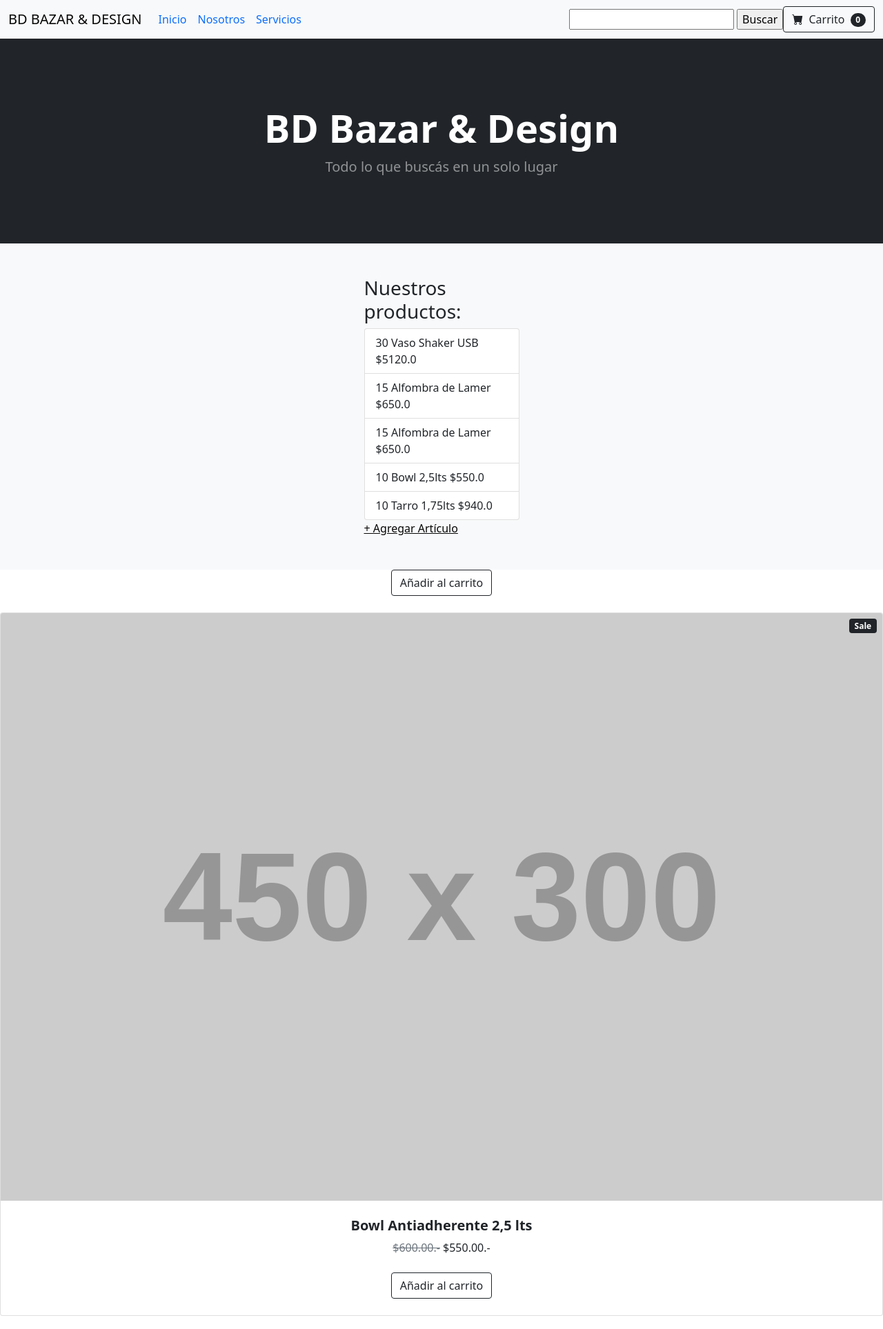
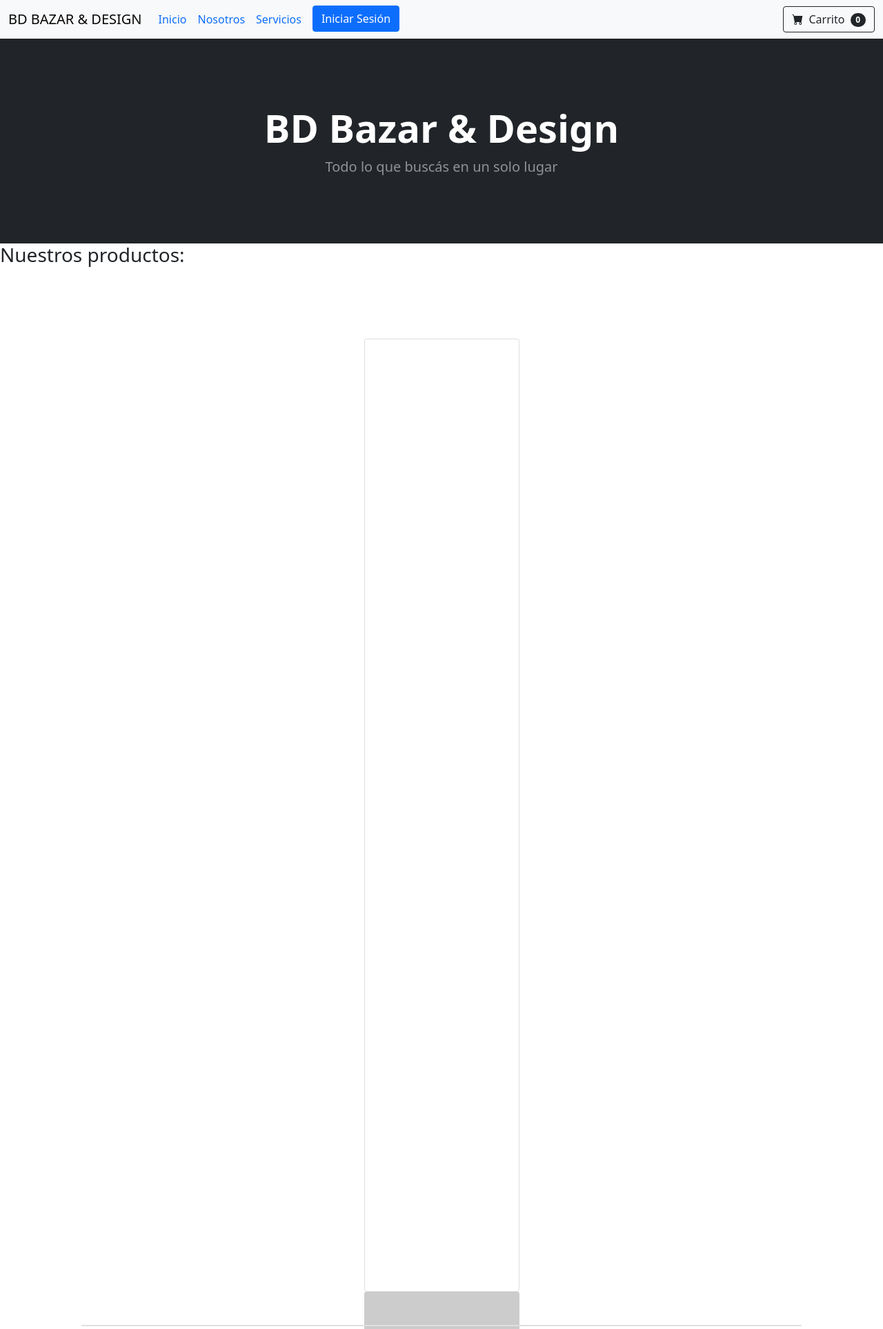
Before and after one commit to LucinaLP/Entrega1Laurens, a Django app: page /proyectobazarapp/ in a window 1280 px wide. Shown: the top 1927 px of the page at 69% size. Run offline with Django 4.2, Linux system fonts and the light colour scheme; data comes from the database, SQL or seed files in the repository; both versions use the stored data as it was after the commit; grey boxes labelled with a size stand in for pictures from a placeholder-image service; some libraries are stand-ins or nearby versions.

Commit message:
probando algunos estilos en index y agregando inicio de sesión

```diff
--- a/ProyectoBazar/ProyectoBazarApp/templates/ProyectoBazarApp/base.html
+++ b/ProyectoBazar/ProyectoBazarApp/templates/ProyectoBazarApp/base.html
@@ -34,15 +34,10 @@
                   <li class="nav-item">
                     <a class="nav-link active" aria-current="page" href="{% url 'servicios' %}">Servicios</a></li>
                   </li>
+                  <li class="nav-item">
+                    <a class="btn btn-primary mx-2" aria-current="page" href="{% url 'login' %}">Iniciar Sesión</a></li>
+                  </li>
                 </ul>
-                <form action="" method="post">
-                    {% csrf_token %}
-
-                    <input type="text" name="producto" id="">
-
-                    <input type="submit" value="Buscar">
-
-                </form>
 
                 <form class="d-flex">
                     <button class="btn btn-outline-dark" type="submit">
--- a/ProyectoBazar/ProyectoBazarApp/templates/ProyectoBazarApp/index.html
+++ b/ProyectoBazar/ProyectoBazarApp/templates/ProyectoBazarApp/index.html
@@ -17,65 +17,27 @@
             </div>
         </header>
         <!-- Section-->
-        <section class="bg-light py-5">
-            <div class="container px-5">
-                <div class="row gx-5 justify-content-center">
-                    <div class="col-lg-3">
-                        <h3>Nuestros productos:</h3>
-                        <ul class="list-group">
+        <h3>Nuestros productos:</h3>
+        <section class="py-5">
+            <div class="container px-4 px-lg-5 mt-5">
+                <div class="row gx-4 gx-lg-5 row-cols-2 row-cols-md-3 row-cols-xl-4 justify-content-center">
+                    <div class="col mb-5">
+                        <div class="card h-100"></div>
                             {% for articulo in articulos %}
-                                <li class="list-group-item d-flex justify-content-between align-items-jus">
-                                    {{articulo.cantidad}} {{articulo.producto}} ${{articulo.precio}}
-                                </li>
+                                    <!-- Product image -->
+                            <img class="card-img-top" src="https://dummyimage.com/450x300/dee2e6/6c757d.jpg" alt="..." />
+                            <!-- Product details-->
+                            <div class="card-body p-4">
+                                <div class="text-center">
+                                    <!-- Product name-->
+                                    <h5 class="fw-bolder">{{articulo.producto}}</h5>
+                                    <!-- Product color-->
+                                    {{articulo.color}}
+                                    <!-- Product price-->
+                                    ${{articulo.precio}}
+                                </div>
+                            </div>
                             {% endfor %}
-                        </ul>
-                        <a href="{% url 'crear_articulo' %}">+ Agregar Artículo</a>
-                    </div>
-                </div>
-            </div>
-        </section>
-
-                            <!-- Product image -->
-                            <!-- <img class="card-img-top" src="https://dummyimage.com/450x300/dee2e6/6c757d.jpg" alt="..." /> -->
-                            <!-- Product details-->
-                            <!-- <div class="card-body p-4">
-                                <div class="text-center"> -->
-                                    <!-- Product name-->
-                                    <!-- <h5 class="fw-bolder">Vaso Shaker USB</h5> -->
-                                    <!-- Product price-->
-                                    <!-- $5120.00.-
-                                </div>
-                            </div> -->
-                            <!-- Product actions-->
-                            <!-- <div class="card-footer p-4 pt-0 border-top-0 bg-transparent">
-                                <div class="text-center"><a class="btn btn-outline-dark mt-auto" href="#">Añadir al carrito</a></div>
-                            </div>
-                        </div>
-                    </div>
-                    <div class="col mb-5">
-                        <div class="card h-100"> -->
-                            <!-- Sale badge-->
-                            <!-- <div class="badge bg-dark text-white position-absolute" style="top: 0.5rem; right: 0.5rem">Sale</div> -->
-                            <!-- Product image-->
-                            <!-- <img class="card-img-top" src="https://dummyimage.com/450x300/dee2e6/6c757d.jpg" alt="..." /> -->
-                            <!-- Product details-->
-                            <!-- <div class="card-body p-4">
-                                <div class="text-center"> -->
-                                    <!-- Product name-->
-                                    <!-- <h5 class="fw-bolder">Alfombra de Lamer antiestrés</h5> -->
-                                    <!-- Product reviews-->
-                                    <!-- <div class="d-flex justify-content-center small text-warning mb-2">
-                                        <div class="bi-star-fill"></div>
-                                        <div class="bi-star-fill"></div>
-                                        <div class="bi-star-fill"></div>
-                                        <div class="bi-star-fill"></div>
-                                        <div class="bi-star-fill"></div>
-                                    </div> -->
-                                    <!-- Product price-->
-                                    <!-- <span class="text-muted text-decoration-line-through">$700.00.-</span>
-                                    $650.00.-
-                                </div>
-                            </div> -->
                             <!-- Product actions-->
                             <div class="card-footer p-4 pt-0 border-top-0 bg-transparent">
                                 <div class="text-center"><a class="btn btn-outline-dark mt-auto" href="#">Añadir al carrito</a></div>
@@ -84,51 +46,5 @@
                     </div>
                     <div class="col mb-5">
                         <div class="card h-100">
-                            <!-- Sale badge-->
-                            <div class="badge bg-dark text-white position-absolute" style="top: 0.5rem; right: 0.5rem">Sale</div>
-                            <!-- Product image-->
-                            <img class="card-img-top" src="https://dummyimage.com/450x300/dee2e6/6c757d.jpg" alt="..." />
-                            <!-- Product details-->
-                            <div class="card-body p-4">
-                                <div class="text-center">
-                                    <!-- Product name-->
-                                    <h5 class="fw-bolder">Bowl Antiadherente 2,5 lts</h5>
-                                    <!-- Product price-->
-                                    <span class="text-muted text-decoration-line-through">$600.00.-</span>
-                                    $550.00.-
-                                </div>
-                            </div>
-                            <!-- Product actions-->
-                            <div class="card-footer p-4 pt-0 border-top-0 bg-transparent">
-                                <div class="text-center"><a class="btn btn-outline-dark mt-auto" href="#">Añadir al carrito</a></div>
-                            </div>
-                        </div>
-                    </div>
-                    <div class="col mb-5">
-                        <div class="card h-100">
-                            <!-- Product image-->
-                            <img class="card-img-top" src="https://dummyimage.com/450x300/dee2e6/6c757d.jpg" alt="..." />
-                            <!-- Product details-->
-                            <div class="card-body p-4">
-                                <div class="text-center">
-                                    <!-- Product name-->
-                                    <h5 class="fw-bolder">Tarro 1,75lts + Cuchara de servir</h5>
-                                    <!-- Product reviews-->
-                                    <div class="d-flex justify-content-center small text-warning mb-2">
-                                        <div class="bi-star-fill"></div>
-                                        <div class="bi-star-fill"></div>
-                                        <div class="bi-star-fill"></div>
-                                        <div class="bi-star-fill"></div>
-                                        <div class="bi-star-fill"></div>
-                                    </div>
-                                    <!-- Product price-->
-                                    $940.00.-
-                                </div>
-                            </div>
-                            <!-- Product actions-->
-                            <div class="card-footer p-4 pt-0 border-top-0 bg-transparent">
-                                <div class="text-center"><a class="btn btn-outline-dark mt-auto" href="#">Añadir al carrito</a></div>
-                            </div>
-                        </div>
-                    </div>
+        </section>
 {% endblock %}
--- a/ProyectoBazar/ProyectoBazarApp/urls.py
+++ b/ProyectoBazar/ProyectoBazarApp/urls.py
@@ -5,6 +5,7 @@
 
 urlpatterns = [
     path('', inicio, name="inicio"),
+    path('login', login_request, name="login"),
 
     path('nosotros/',nosotros,name="nosotros"),
     path('servicios/',servicios,name="servicios"),
--- a/ProyectoBazar/ProyectoBazarApp/views.py
+++ b/ProyectoBazar/ProyectoBazarApp/views.py
@@ -1,12 +1,42 @@
 from django.shortcuts import redirect, render
 from .models import *
 from .forms import NuevoArticulo
+
+from django.contrib.auth.forms import AuthenticationForm
+from django.contrib.auth import login, logout, authenticate
 
 
 def inicio(request):
     articulos = Articulo.objects.all()
     contexto = {'articulos': articulos}
     return render(request,"ProyectoBazarApp/index.html",contexto)
+
+def login_request(request):
+
+    if request.method == "POST":
+
+        form = AuthenticationForm(request, data=request.POST)
+
+        if form.is_valid():
+
+            username = form.cleaned_data['username']
+            password = form.cleaned_data['password']
+            user = authenticate(username=username, password=password)
+
+            if user is not None:
+
+                login(request, user)
+                return redirect('inicio')
+
+            else:
+                return redirect('login')
+
+        else:
+            return redirect('login')
+
+    form=AuthenticationForm()
+
+    return render(request,"ProyectoBazarApp/login.html",{"form":form})
 
 def crear_articulo(request):
 
```
Also changed, not shown: ProyectoBazar/ProyectoBazarApp/templates/ProyectoBazarApp/login.html (added, +20 -0 lines), ProyectoBazar/db.sqlite3.
